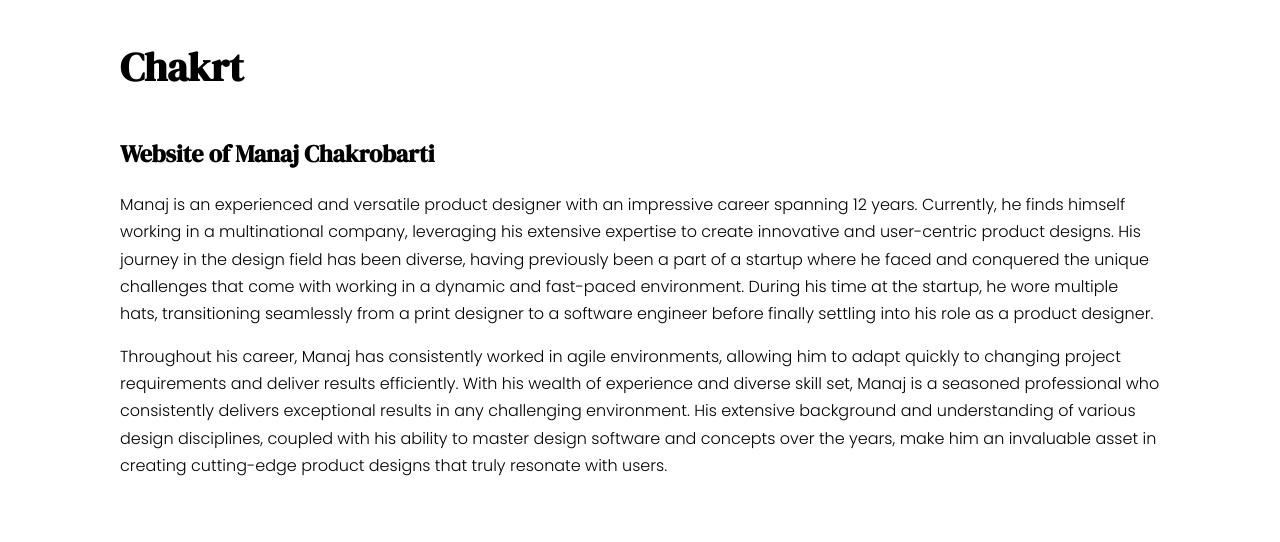
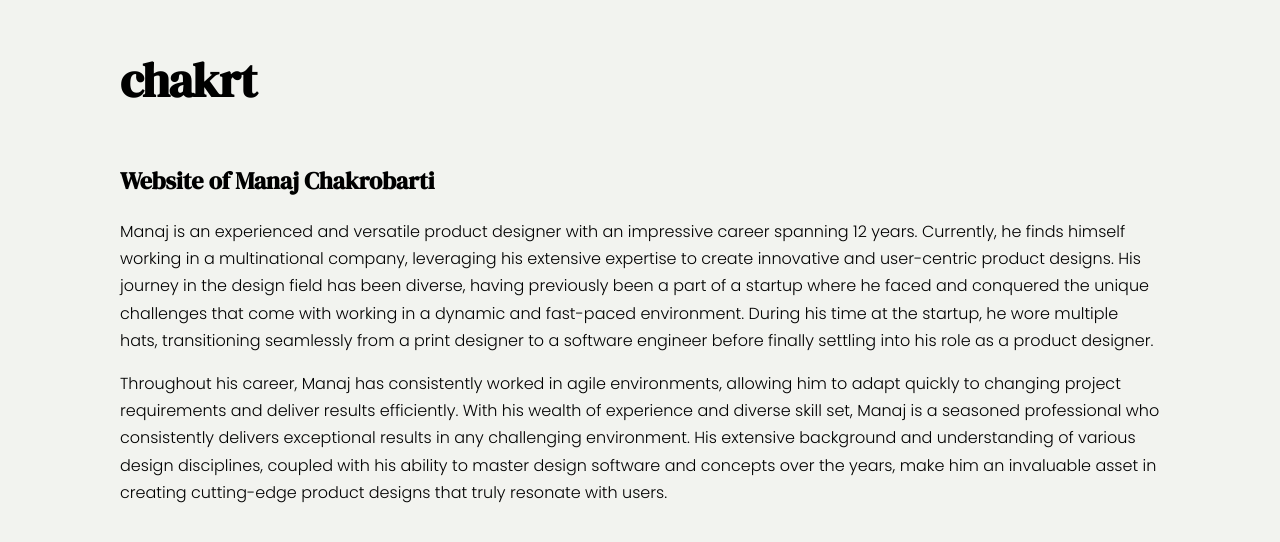
Before and after one commit to manaj/manaj.github.io, an Astro site: page / in a window 1280 px wide. Built offline with nearby package versions, Linux system fonts and the light colour scheme; Astro itself is replaced by a stand-in of ours.

Commit message:
Updated some style

```diff
--- a/src/pages/index.astro
+++ b/src/pages/index.astro
@@ -11,7 +11,7 @@
 	</head>
 	<body>
 		<section>
-<h1>Chakrt</h1>
+<h1>chakrt</h1>
 <h5>Website of Manaj Chakrobarti</h5>
 		<p>
 			Manaj is an experienced and versatile product designer with an impressive career spanning 12 years. Currently, he finds himself working in a multinational company, leveraging his extensive expertise to create innovative and user-centric product designs. His journey in the design field has been diverse, having previously been a part of a startup where he faced and conquered the unique challenges that come with working in a dynamic and fast-paced environment. During his time at the startup, he wore multiple hats, transitioning seamlessly from a print designer to a software engineer before finally settling into his role as a product designer.
@@ -32,11 +32,13 @@ Throughout his career, Manaj has consistently worked in agile environments, allo
 		font-weight: 300;
 		font-size: 1em;
 		line-height: 1.7;
+		background-color: #F2F3EF;
 	}
 
 	h1 {
 		font-family: 'DM Serif Display', serif;
-		font-size: 40px;
+		font-size: 48px;
+		letter-spacing: -1px;
 	}
 
 	h5 {
@@ -45,7 +47,6 @@ Throughout his career, Manaj has consistently worked in agile environments, allo
 		margin: 16px 0;
 	}
 
-
 	section {
 		width: 1040px;
 		margin: 0 auto;
```
